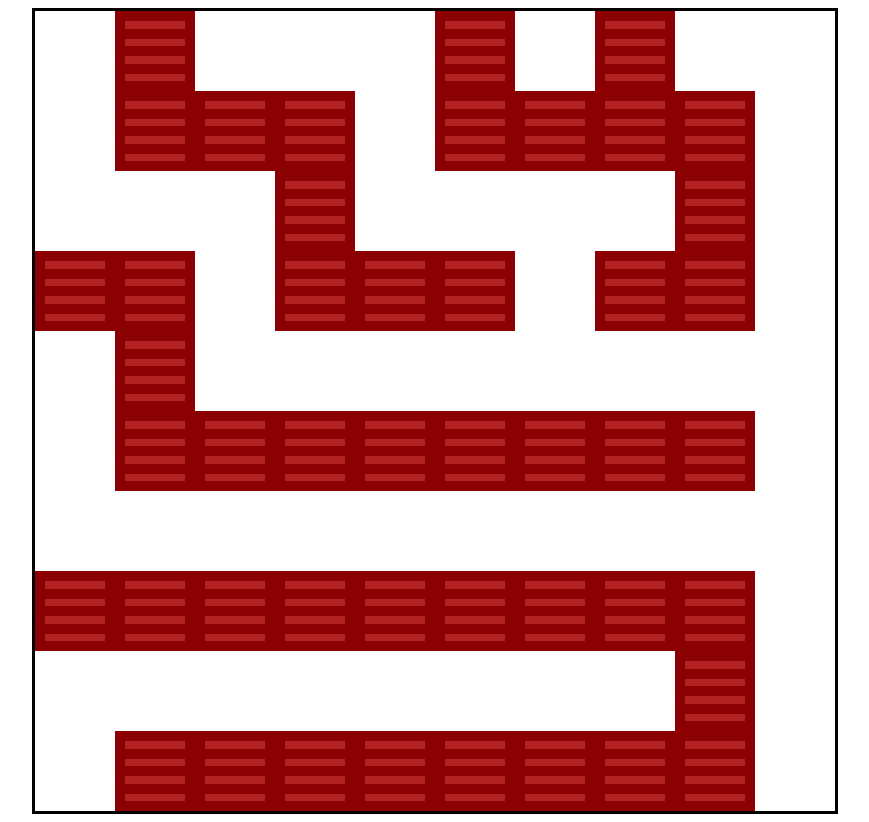
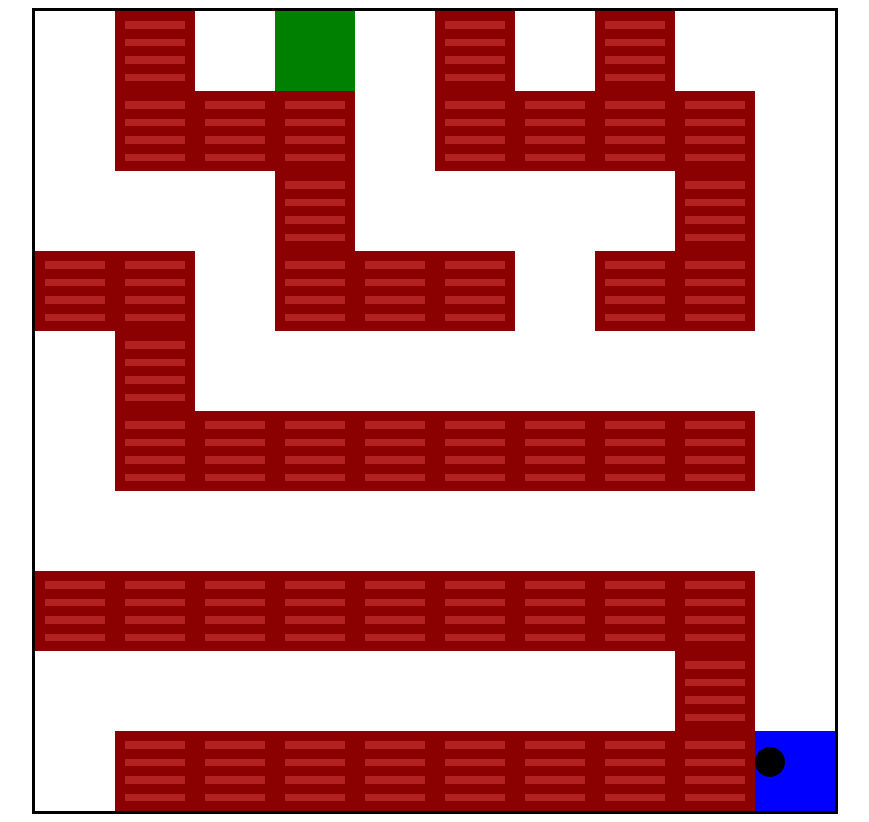
Before and after one commit to mitchellbreust/maze-game, a React (Vite) app: page / in a window 1280 px wide. Shown: the whole page, without its empty margins (205-1074 px from the left). Built offline with nearby package versions, Linux system fonts and the light colour scheme.

Commit message:
implemented working moving mechanics

```diff
--- a/src/components/Maze.jsx
+++ b/src/components/Maze.jsx
@@ -1,4 +1,4 @@
-import { useState } from "react";
+import { useEffect, useState } from "react";
 import styled from "styled-components";
 import generateMaze from "../generateMaze";
 import generatePlayerPos from "../generatePlayerPos";
@@ -11,9 +11,18 @@ const MazeCont = styled.div`
   height: 800px;
   border: solid;
   margin: auto;
+  position: relative;
 `;
 
 const PathPiece = styled.div``;
+
+const StartingPiece = styled.div`
+  background-color: blue;
+`;
+
+const EndPiece = styled.div`
+  background-color: green;
+`;
 
 const WallPiece = styled.div`
   background-color: grey;
@@ -27,13 +36,36 @@ const WallPiece = styled.div`
   }
 `;
 
-
+const Character = styled.p`
+  width: 30px;
+  height: 30px;
+  background-color: black;
+  border-radius: 180px;
+  position: absolute;
+`
 
 const Maze = () => {
   const [gameMaze, setGameMaze] = useState(generateMaze());
-  const [playerPos, setPlayerPos] = useState(generatePlayerPos());
+  const [playerPos, setPlayerPos] = useState(generatePlayerPos(gameMaze))
 
-  console.log(gameMaze[0]);
+  const handleKeyDown = (press) => {
+    if (press.key === "ArrowRight") {
+      setPlayerPos(prevPos => ({ ...prevPos, left: prevPos.left + 20 }));
+    } else if (press.key === "ArrowLeft") {
+      setPlayerPos(prevPos => ({ ...prevPos, left: prevPos.left - 20 }));
+    } else if (press.key === "ArrowUp") {
+      setPlayerPos(prevPos => ({ ...prevPos, top: prevPos.top - 20 }));
+    } else if (press.key === "ArrowDown") {
+      setPlayerPos(prevPos => ({ ...prevPos, top: prevPos.top + 20 }));
+    }
+  };
+
+  useEffect(() => {
+    document.addEventListener("keydown", handleKeyDown)
+    return () => document.removeEventListener('keydown', handleKeyDown);
+  }, [playerPos])
+
+
   return (
     <>
       <MazeCont>
@@ -47,8 +79,20 @@ const Maze = () => {
               </WallPiece>
             );
           }
-          return <PathPiece key={idx} />;
+          else if (val === 1) {
+            return <PathPiece key={idx} />;
+          }
+          else if (val === 2) {
+            return (
+            <StartingPiece key={idx}>
+            </StartingPiece>
+            )
+          }
+          else {
+            return <EndPiece key={idx}/>
+          }
         })}
+        <Character style={{ top: `${playerPos.top}px`, left: `${playerPos.left}px` }} />
       </MazeCont>
     </>
   );
--- a/src/generateMaze.js
+++ b/src/generateMaze.js
@@ -1,19 +1,19 @@
 const mazes = [
     // Maze 1
     [
-        1, 0, 0, 1, 1, 1, 0, 0, 0, 1,
+        1, 0, 0, 3, 1, 1, 0, 0, 0, 1,
         1, 1, 0, 0, 0, 1, 0, 0, 0, 1,
         0, 1, 0, 1, 0, 1, 1, 1, 0, 1,
         0, 1, 0, 1, 0, 0, 0, 1, 0, 1,
         0, 1, 1, 1, 1, 1, 0, 1, 1, 1,
-        0, 0, 0, 0, 0, 1, 0, 0, 0, 1,
+        0, 0, 0, 0, 0, 1, 0, 1, 0, 1,
         1, 1, 1, 1, 0, 1, 1, 1, 0, 1,
-        1, 0, 0, 1, 0, 0, 0, 1, 0, 1,
+        1, 0, 0, 1, 0, 1, 0, 1, 0, 1,
         1, 0, 1, 1, 1, 1, 0, 1, 1, 1,
-        1, 0, 0, 0, 0, 1, 0, 0, 0, 1
+        2, 0, 0, 0, 0, 1, 0, 0, 0, 1
     ],
     [
-        1, 1, 1, 1, 1, 1, 1, 0, 0, 1,
+        1, 1, 1, 1, 3, 1, 1, 0, 0, 1,
         1, 0, 0, 0, 0, 0, 1, 0, 0, 1,
         1, 0, 1, 1, 1, 0, 1, 1, 1, 1,
         1, 0, 1, 0, 1, 0, 0, 0, 0, 1,
@@ -22,10 +22,10 @@ const mazes = [
         1, 1, 1, 1, 1, 1, 0, 1, 1, 1,
         1, 0, 0, 0, 0, 1, 0, 0, 0, 1,
         1, 1, 1, 1, 0, 1, 0, 1, 1, 1,
-        0, 0, 0, 1, 0, 0, 0, 1, 0, 1
+        0, 0, 0, 1, 0, 0, 0, 2, 0, 1
     ],
     [
-        1, 1, 1, 1, 1, 1, 1, 0, 0, 1,
+        1, 1, 1, 1, 1, 1, 3, 0, 0, 1,
         1, 0, 0, 0, 0, 0, 1, 0, 0, 1,
         1, 0, 1, 1, 1, 0, 1, 1, 1, 1,
         1, 0, 1, 0, 1, 0, 0, 0, 0, 1,
@@ -34,10 +34,10 @@ const mazes = [
         1, 1, 1, 1, 1, 1, 0, 1, 1, 1,
         1, 0, 0, 0, 0, 1, 0, 0, 0, 1,
         1, 1, 1, 1, 0, 1, 0, 1, 1, 1,
-        0, 0, 0, 1, 0, 0, 0, 1, 0, 1
+        0, 0, 0, 1, 0, 0, 0, 2, 0, 1
     ],
     [
-        1, 0, 1, 1, 1, 0, 1, 0, 1, 1,
+        1, 0, 1, 3, 1, 0, 1, 0, 1, 1,
         1, 0, 0, 0, 1, 0, 0, 0, 0, 1,
         1, 1, 1, 0, 1, 1, 1, 1, 0, 1,
         0, 0, 1, 0, 0, 0, 1, 0, 0, 1,
@@ -46,10 +46,10 @@ const mazes = [
         1, 1, 1, 1, 1, 1, 1, 1, 1, 1,
         0, 0, 0, 0, 0, 0, 0, 0, 0, 1,
         1, 1, 1, 1, 1, 1, 1, 1, 0, 1,
-        1, 0, 0, 0, 0, 0, 0, 0, 0, 1
+        1, 0, 0, 0, 0, 0, 0, 0, 0, 2
     ],
     [
-        1, 1, 0, 1, 0, 1, 0, 1, 1, 1,
+        1, 1, 0, 1, 0, 1, 0, 1, 3, 1,
         1, 0, 0, 0, 0, 0, 0, 1, 0, 0,
         1, 1, 1, 1, 1, 1, 0, 1, 0, 1,
         1, 0, 0, 0, 0, 1, 0, 1, 1, 1,
@@ -58,7 +58,7 @@ const mazes = [
         1, 1, 0, 1, 1, 1, 0, 1, 1, 1,
         1, 0, 0, 0, 0, 0, 0, 1, 0, 1,
         1, 0, 1, 1, 1, 1, 1, 1, 0, 1,
-        1, 1, 0, 0, 0, 0, 0, 0, 0, 1
+        1, 1, 0, 0, 0, 0, 0, 0, 0, 2
     ]
 ]
 
--- a/src/generatePlayerPos.js
+++ b/src/generatePlayerPos.js
@@ -1,6 +1,19 @@
 
-const generatePlayerPos = () => {
-    return null
-}
+const generatePlayerPos = (gameMaze) => {
+    // Find the index of the starting position (value 2)
+    const startingIndex = gameMaze.indexOf(2);
 
-export default generatePlayerPos
+    // Calculate row and column based on the index
+    const row = Math.floor(startingIndex / 10);
+    const col = startingIndex % 10;
+
+    // Calculate left and top positions in pixels
+    const cellSize = 80; // Each cell is 80px
+    const left = col * cellSize;
+    const top = row * cellSize;
+
+    // Return the player's position
+    return { left, top };
+  };
+
+  export default generatePlayerPos
```
